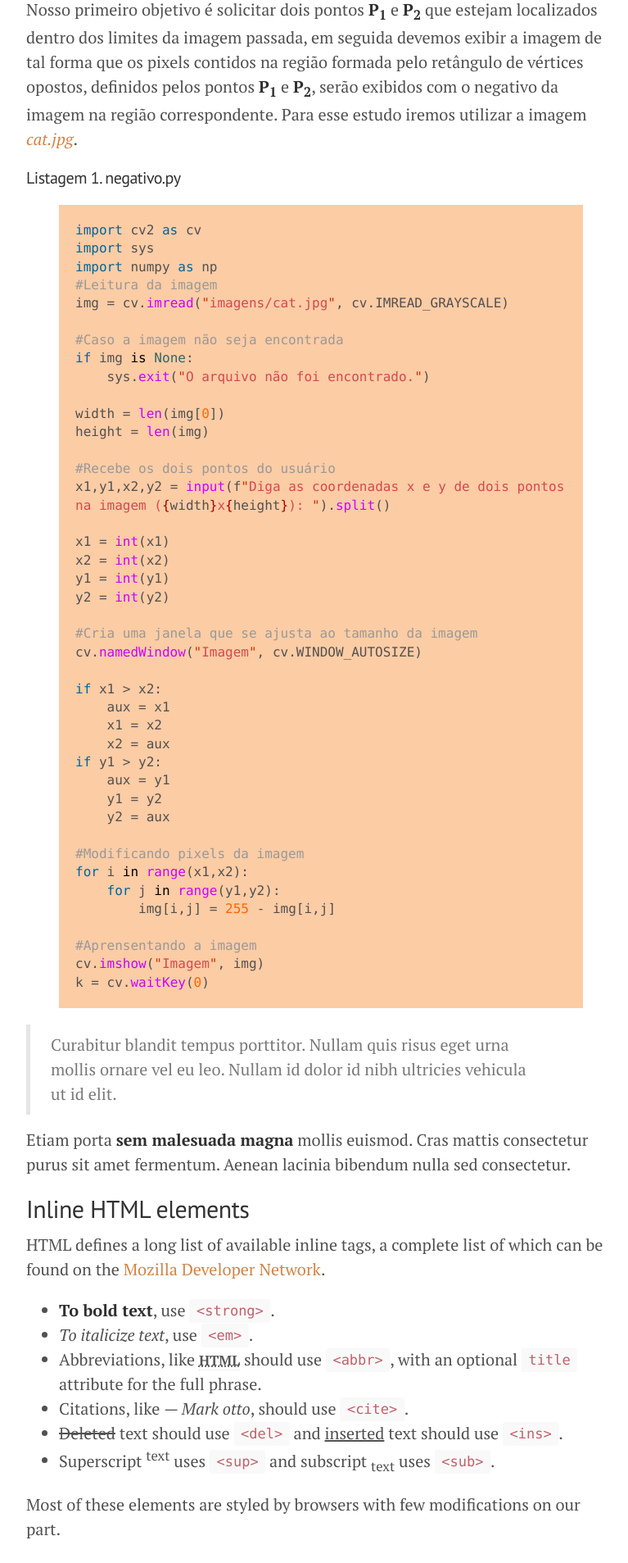
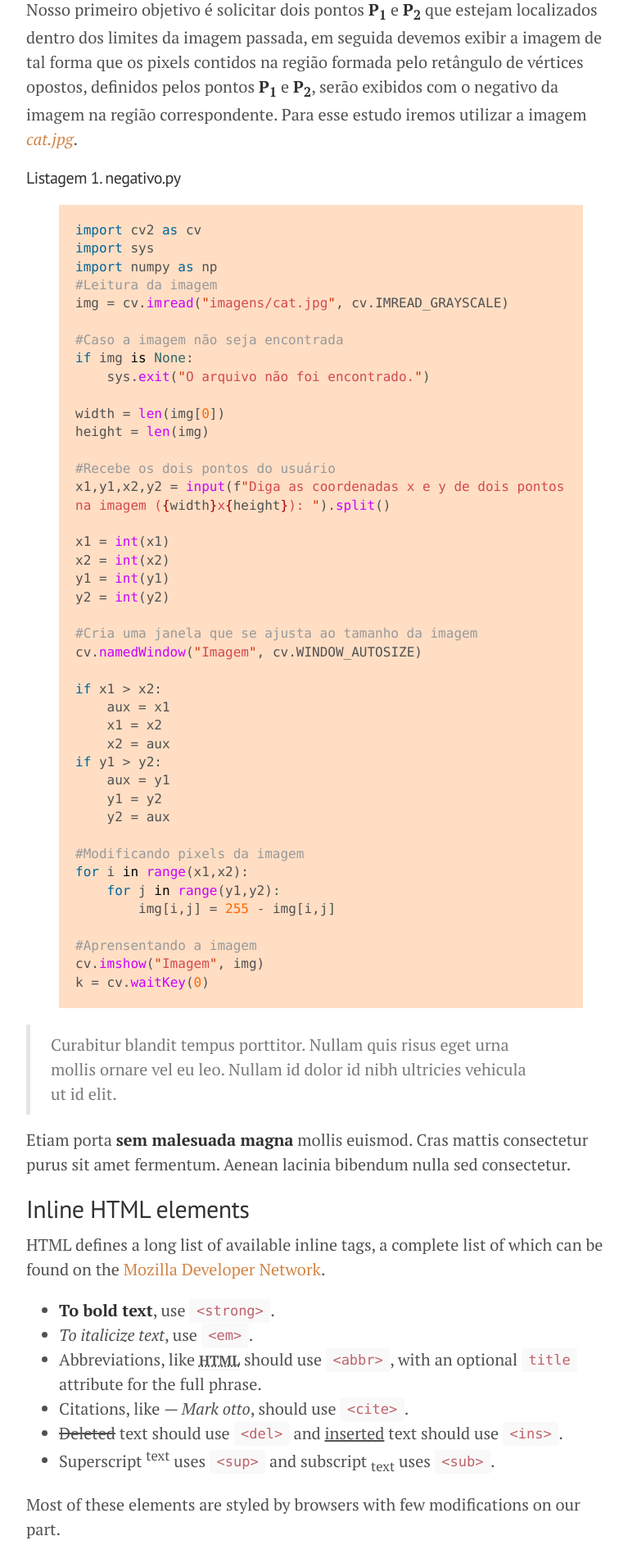
Before and after one commit to lucasamds/lucasamds.github.io, a Jekyll site: the page built from index.html, in a window 1280 px wide. Shown: the part 563-2470 px from the top of the page at 82% size, without its empty margins (248-1015 px from the left). Built offline with Jekyll 4.4.1, drawn with Linux system fonts in a browser that asks for light colours; the list of posts is cut into pages by our own code.

Commit message:
Update poole.css

```diff
--- a/public/css/poole.css
+++ b/public/css/poole.css
@@ -170,7 +170,7 @@ pre {
   white-space: pre-wrap;
   word-break: break-all;
   word-wrap: break-word;
-  background-color: #fccca5;
+  background-color: #ffdec4;
 }
 pre code {
   padding: 0;
```
